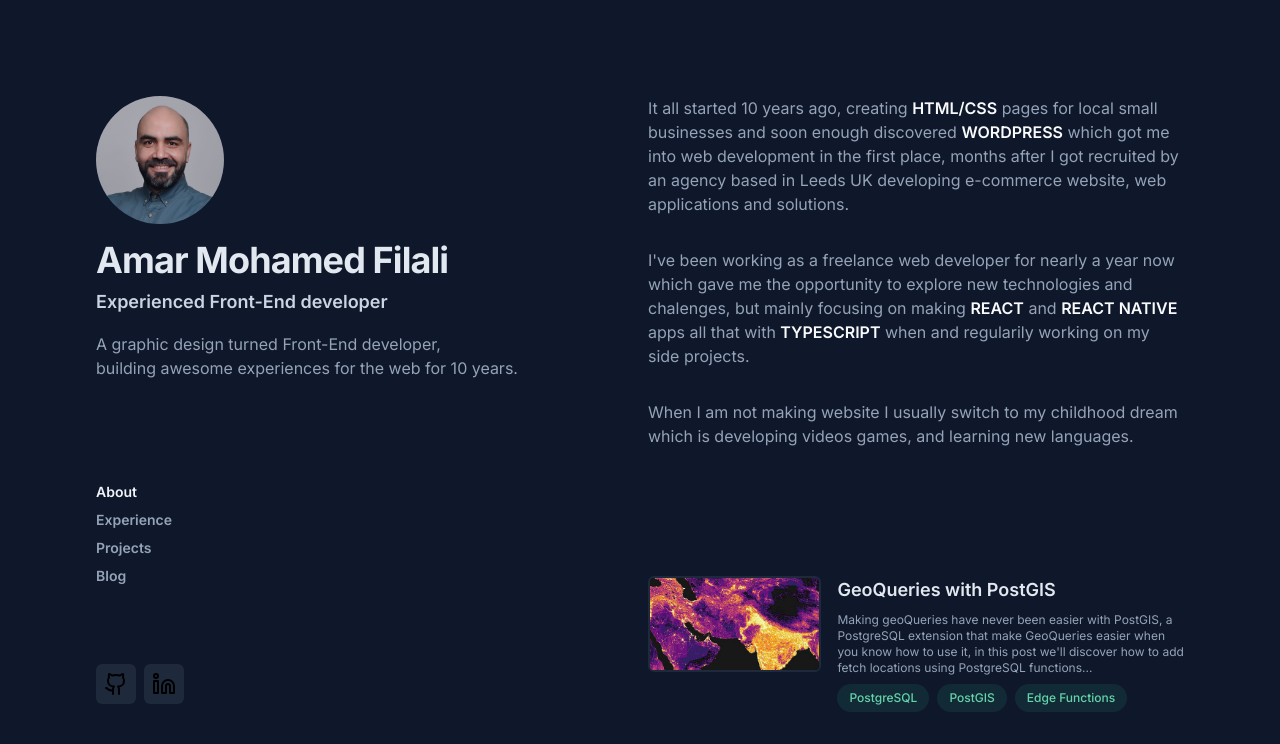
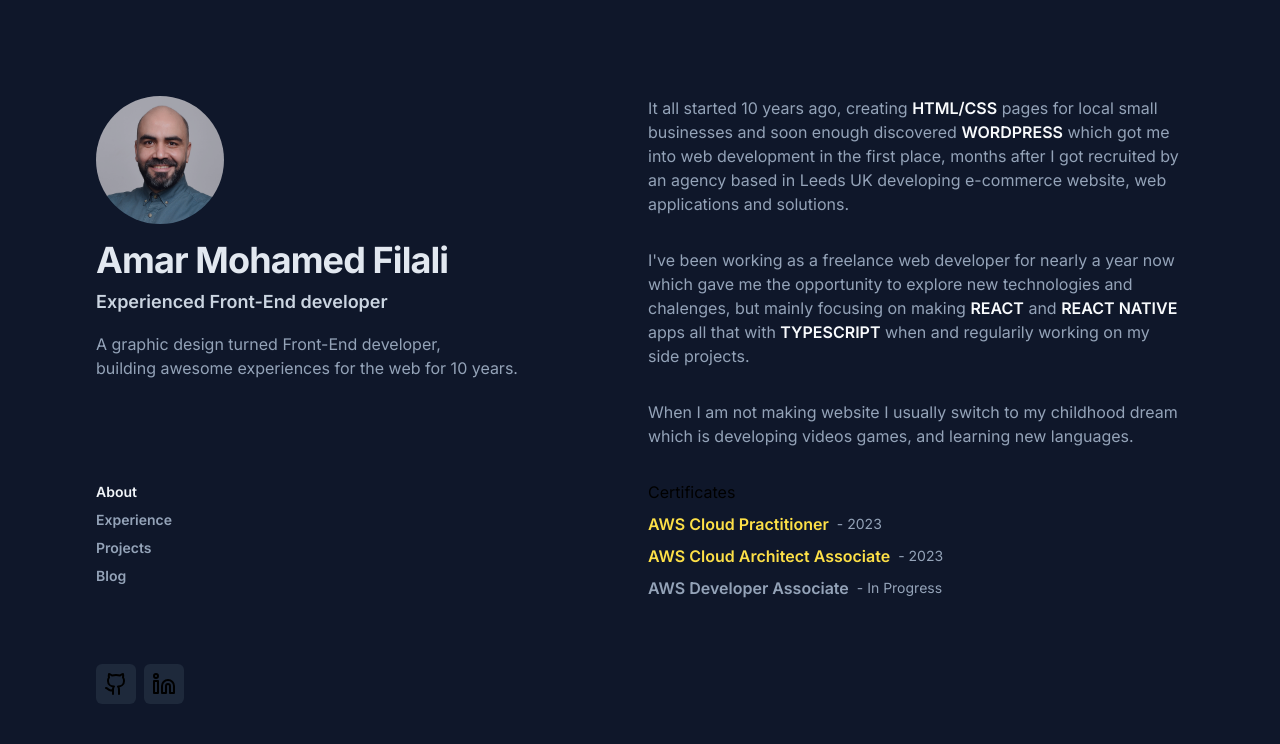
Before and after one commit to medAmarFilali/amarportfolio, a Next.js app: page / in a window 1280 px wide. Shown: the top 744 px of the page. Built offline with nearby package versions, Linux system fonts and the light colour scheme.

Commit message:
Added certificates

```diff
--- a/components/Bio.tsx
+++ b/components/Bio.tsx
@@ -24,6 +24,28 @@ export default function Bio() {
         When I am not making website I usually switch to my childhood dream
         which is developing videos games, and learning new languages.
       </p>
+
+      <div className="flex flex-col gap-2 mt-8">
+        <div>Certificates</div>
+        <div className="flex gap-2 items-center">
+          <p className="text-yellow-300 font-semibold ">
+            AWS Cloud Practitioner
+          </p>
+          <p className="text-sm text-slate-400"> - 2023</p>
+        </div>
+        <div className="flex gap-2 items-center  ">
+          <p className="text-yellow-300 font-semibold ">
+            AWS Cloud Architect Associate
+          </p>
+          <p className="text-sm text-slate-400"> - 2023</p>
+        </div>
+        <div className="flex gap-2 items-center  ">
+          <p className="text-slate-400 font-semibold ">
+            AWS Developer Associate
+          </p>
+          <p className="text-sm text-slate-400"> - In Progress</p>
+        </div>
+      </div>
     </div>
   );
 }
--- a/components/LatestPosts.tsx
+++ b/components/LatestPosts.tsx
@@ -4,7 +4,13 @@ import wpApiCall from "../public/images/wpapicall.png";
 
 export default function LatestPosts() {
   return (
-    <div className="py-32 flex flex-col gap-8 ">
+    <div className="py-32">
+      <div className="py-6  ">
+        <h2 className="text-xl text-slate-200 font-semibold ">
+          Latest Articles
+        </h2>
+      </div>
+      <div className=" flex flex-col gap-8 ">
         <PostPrevElement
           image={postGisImage}
           tags={["PostgreSQL", "PostGIS", "Edge Functions"]}
@@ -21,5 +27,6 @@ export default function LatestPosts() {
           description="Creating Wordpress endpoints is so easy but securing them is the hardest task, in this post we'll discover the best ways to secure our endpoints..."
         />
       </div>
+    </div>
   );
 }
```
Lines whose indentation alone changed are shown as unchanged.
